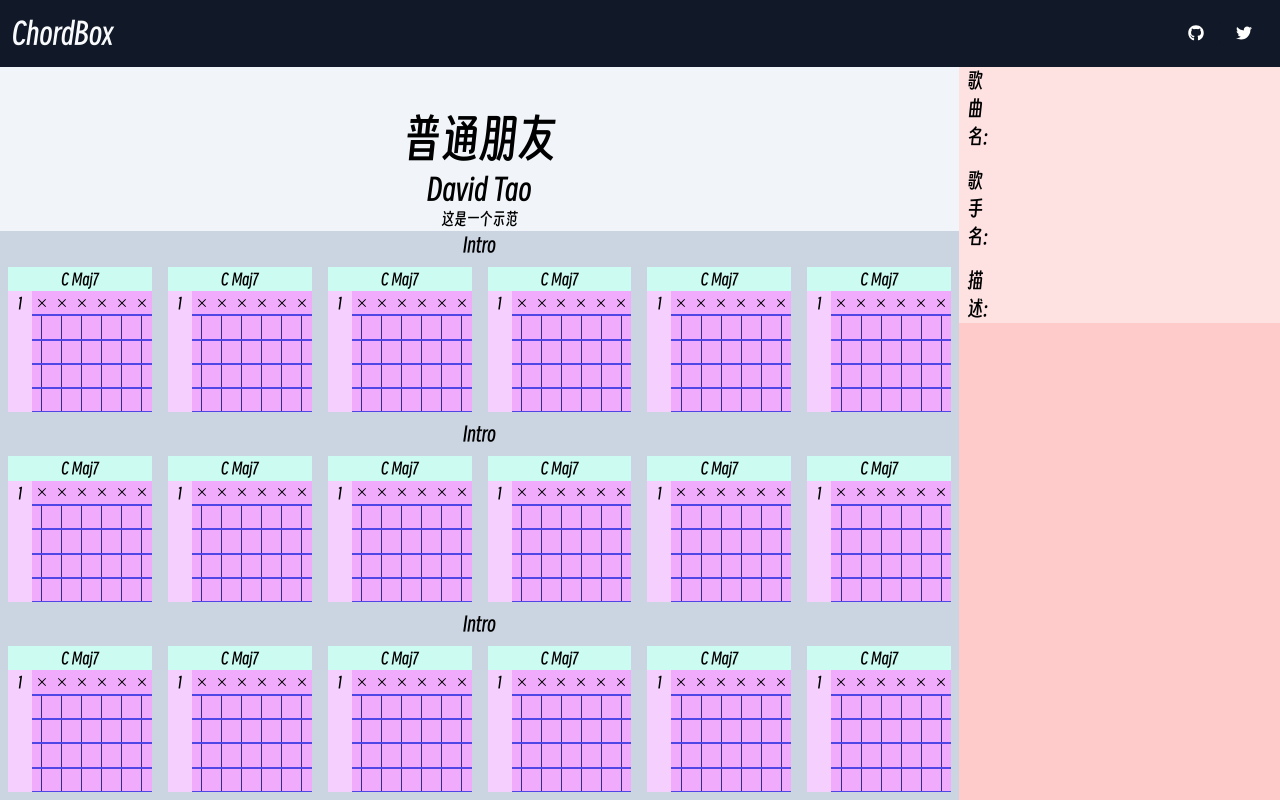
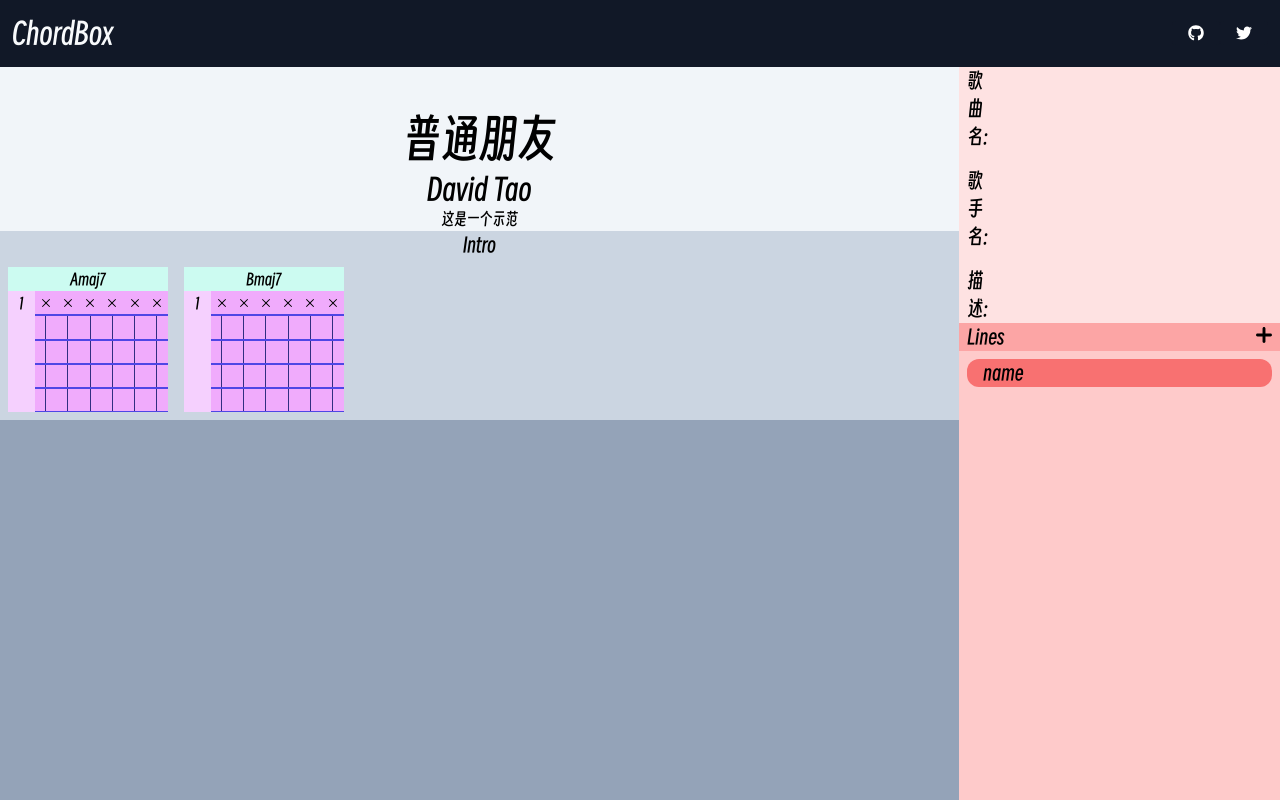
Before and after one commit to DongHY1/chordbox, a Next.js app: page / in a window 1280 px wide. Built offline with nearby package versions, Linux system fonts and the light colour scheme.

Commit message:
add: dynamic chord row

```diff
--- a/components/Chord/ChordBox.tsx
+++ b/components/Chord/ChordBox.tsx
@@ -1,10 +1,12 @@
 import React from 'react';
 import Chord from './Chord';
-
-export default function ChordBox() {
+interface ChordBoxProps {
+  chordName: String;
+}
+export default function ChordBox({ chordName }: ChordBoxProps) {
   return (
     <div className="flex flex-col basis-1/6 bg-red-100 m-2">
-      <div className="basis-1/6 text-center bg-teal-100">C Maj7</div>
+      <div className="basis-1/6 text-center bg-teal-100">{chordName}</div>
       <div className="basis-5/6 bg-teal-200">
         <Chord />
       </div>
--- a/components/Chord/ChordRow.tsx
+++ /dev/null
@@ -1,18 +0,0 @@
-import React from 'react';
-import ChordBox from './ChordBox';
-
-export default function ChordRow() {
-  return (
-    <div className="flex flex-col  bg-slate-300 basis-1/3 ">
-      <div className="basis-1/12 text-center text-xl">Intro</div>
-      <div className="flex flex-row justify-around basis-11/12">
-        <ChordBox />
-        <ChordBox />
-        <ChordBox />
-        <ChordBox />
-        <ChordBox />
-        <ChordBox />
-      </div>
-    </div>
-  );
-}
--- a/components/Form/ChordForm.tsx
+++ b/components/Form/ChordForm.tsx
@@ -1,5 +1,21 @@
 import React from 'react';
-
+import plus from '../../public/plus.svg';
+import Image from 'next/image';
+import { useTabStore } from '../../stores';
 export default function ChordForm() {
-  return <div className="basis-3/4 bg-red-200"></div>;
+  return (
+    <div className="flex flex-col basis-3/4 bg-red-200">
+      <div className="flex flex-row justify-between bg-red-300 ">
+        <div className="text-xl ml-2">Lines</div>
+        <Image
+          src={plus}
+          className="w-4 h-4 mt-1 mr-2 cursor-pointer"
+          alt="plus svg"
+        />
+      </div>
+      <div className="flex flex-row rounded-xl bg-red-400 m-2">
+        <div className="text-xl ml-4">name</div>
+      </div>
+    </div>
+  );
 }
--- a/components/Tab.tsx
+++ b/components/Tab.tsx
@@ -1,15 +1,23 @@
 import React from 'react';
-import ChordRow from './Chord/ChordRow';
+import { useTabStore } from '../stores';
+import ChordBox from './Chord/ChordBox';
 import TabHeader from './TabHeader';
-
 export default function Tab() {
+  const lines = useTabStore((state) => state.lines);
   return (
     <div className="flex flex-col h-full">
       <TabHeader />
       <div className="flex flex-col bg-slate-400 basis-5/6 ">
-        <ChordRow />
-        <ChordRow />
-        <ChordRow />
+        {lines.map((item) => (
+          <div className="flex flex-col  bg-slate-300 basis-1/3" key={item.id}>
+            <div className="basis-1/12 text-center text-xl">{item.title}</div>
+            <div className="flex flex-row justify-start basis-11/12">
+              {item.chords.map((chord, index) => (
+                <ChordBox key={index} chordName={chord.name} />
+              ))}
+            </div>
+          </div>
+        ))}
       </div>
     </div>
   );
--- a/stores/index.ts
+++ b/stores/index.ts
@@ -1,2 +1,3 @@
 import { useSongStore } from './useSongStore';
-export { useSongStore };
+import { useTabStore } from './useTabStore';
+export { useSongStore, useTabStore };
--- /dev/null
+++ b/stores/useTabStore.ts
@@ -0,0 +1,35 @@
+import create from 'zustand';
+import { Chord } from '../constant';
+interface Line {
+  id: number;
+  title: string;
+  chords: Array<Chord>;
+}
+interface TabState {
+  lines: Array<Line>;
+  addLines: (line: Line) => void;
+  deleteLines: (title: number) => void;
+}
+export const useTabStore = create<TabState>()((set) => ({
+  lines: [
+    {
+      id: 1,
+      title: 'Intro',
+      chords: [
+        {
+          name: 'Amaj7',
+          position: { one: 0, two: 0, three: 0, four: 0, five: 0, six: 0 },
+        },
+        {
+          name: 'Bmaj7',
+          position: { one: 0, two: 0, three: 0, four: 0, five: 0, six: 0 },
+        },
+      ],
+    },
+  ],
+  addLines: (line: Line) => set((state) => ({ lines: [...state.lines, line] })),
+  deleteLines: (id) =>
+    set((state) => ({
+      lines: state.lines.filter((line) => line.id !== id),
+    })),
+}));
```
Also changed, not shown: constant/index.ts (renamed from components/constant/index.ts), public/plus.svg (added).
